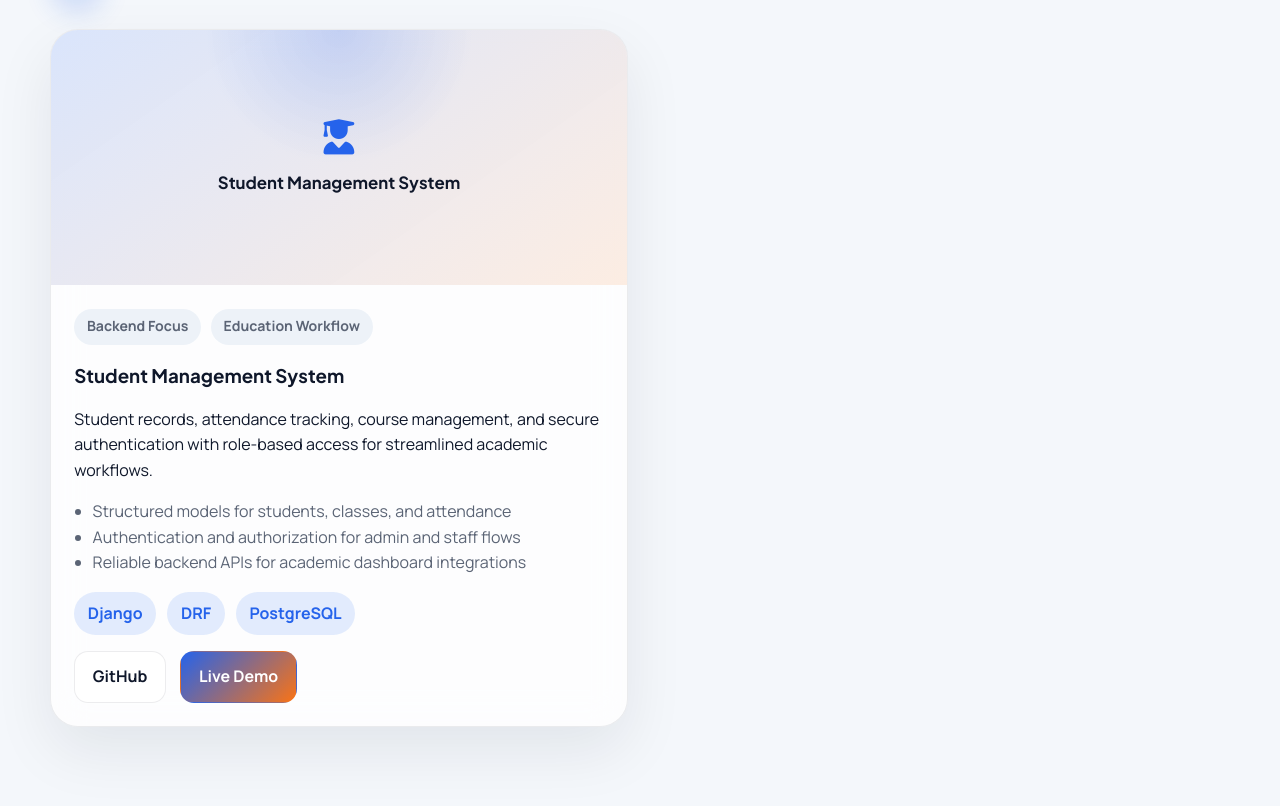
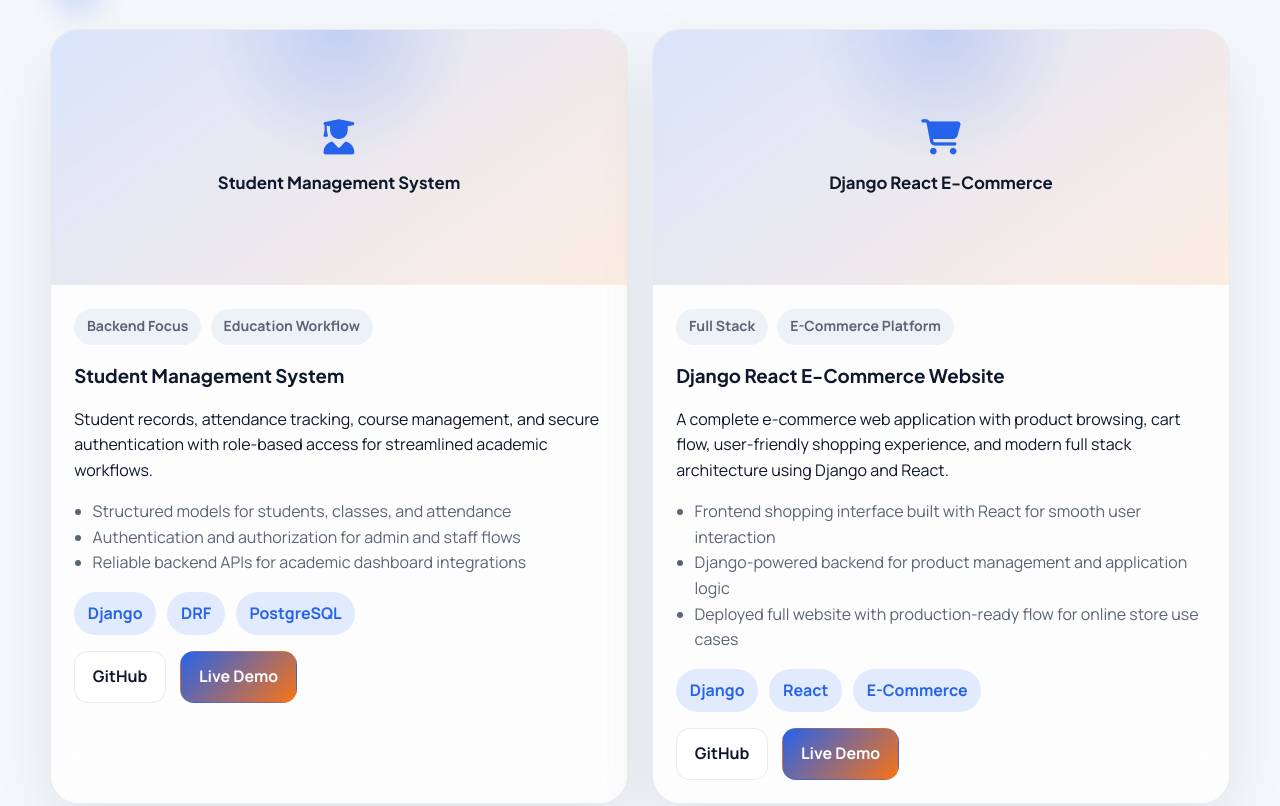
Before and after one commit to shahalafathimac/Portfolio, a plain HTML site: page index.html in a window 1280 px wide. Shown: the part 3898-4704 px from the top of the page. Drawn offline with Linux system fonts and the light colour scheme.

Commit message:
e-commerce added

```diff
--- a/index.html
+++ b/index.html
@@ -277,6 +277,37 @@
                                 <div class="project-actions">
                                     <a href="https://github.com/" target="_blank" rel="noreferrer">GitHub</a>
                                     <a href="https://student-management-seven-lilac.vercel.app/" target="_blank" rel="noreferrer">Live Demo</a>
+                                </div>
+                            </div>
+                        </article>
+
+                        <article class="project-card reveal" data-category="fullstack">
+                            <div class="project-media project-illustration">
+                                <div>
+                                    <i class="fa-solid fa-cart-shopping"></i>
+                                    <span>Django React E-Commerce</span>
+                                </div>
+                            </div>
+                            <div class="project-body">
+                                <div class="project-meta">
+                                    <span>Full Stack</span>
+                                    <span>E-Commerce Platform</span>
+                                </div>
+                                <h3>Django React E-Commerce Website</h3>
+                                <p>A complete e-commerce web application with product browsing, cart flow, user-friendly shopping experience, and modern full stack architecture using Django and React.</p>
+                                <ul class="project-points">
+                                    <li>Frontend shopping interface built with React for smooth user interaction</li>
+                                    <li>Django-powered backend for product management and application logic</li>
+                                    <li>Deployed full website with production-ready flow for online store use cases</li>
+                                </ul>
+                                <div class="chips">
+                                    <span>Django</span>
+                                    <span>React</span>
+                                    <span>E-Commerce</span>
+                                </div>
+                                <div class="project-actions">
+                                    <a href="https://github.com/" target="_blank" rel="noreferrer">GitHub</a>
+                                    <a href="https://django-react-ecommerce-boer.vercel.app" target="_blank" rel="noreferrer">Live Demo</a>
                                 </div>
                             </div>
                         </article>
```
